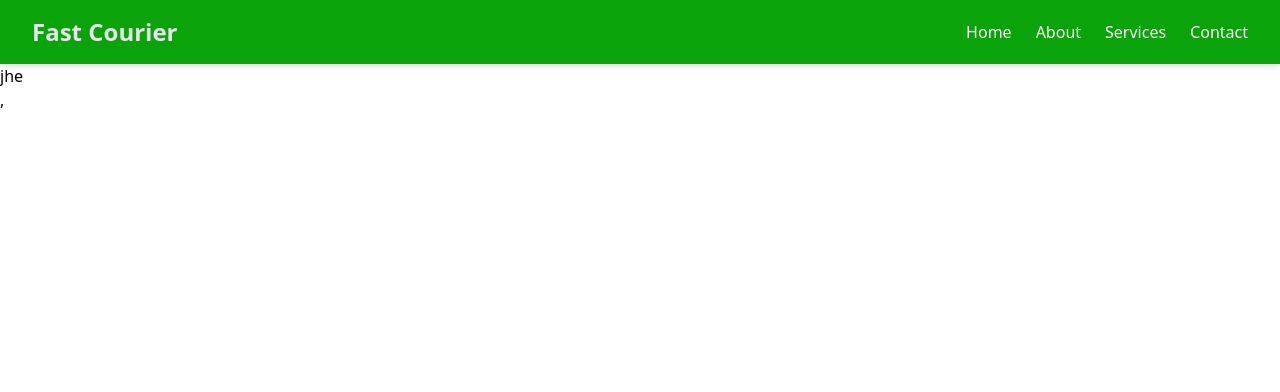
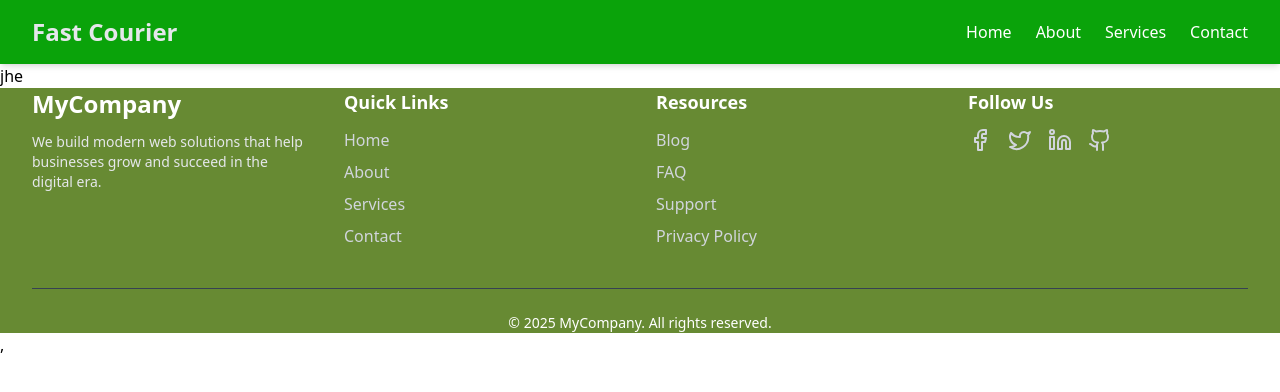
Before and after one commit to sabbir-hossen66/courier-service-client, a React (Vite) app: page / in a window 1280 px wide. Shown: the top 392 px of the page. Built offline with nearby package versions, Linux system fonts and the light colour scheme.

Commit message:
footer complete

```diff
--- a/src/layout/Root.jsx
+++ b/src/layout/Root.jsx
@@ -9,7 +9,7 @@ const Root = () => {
       <main className="pt-16">  {/* push content below navbar */}
         <Outlet />
       </main>
-      {/* <Footer/> */}
+      <Footer/>
     </>
   );
 };
--- a/src/pages/shared/Footer.jsx
+++ b/src/pages/shared/Footer.jsx
@@ -2,14 +2,14 @@ import { Facebook, Twitter, Linkedin, Github } from "lucide-react";
 
 export default function Footer() {
   return (
-    <footer className="bg-gray-700 text-gray-300 mt-100">
+    <footer className="bg-[#678A33] text-gray-300">
       <div className="max-w-7xl mx-auto px-4 sm:px-6 lg:px-8">
         {/* Grid Layout */}
         <div className="grid grid-cols-1 md:grid-cols-4 gap-8">
           {/* Logo + Description */}
           <div>
             <h2 className="text-2xl font-bold text-white">MyCompany</h2>
-            <p className="mt-3 text-sm text-gray-400">
+            <p className="mt-3 text-sm text-gray-200">
               We build modern web solutions that help businesses grow and
               succeed in the digital era.
             </p>
@@ -50,7 +50,7 @@ export default function Footer() {
         </div>
 
         {/* Divider */}
-        <div className="border-t border-gray-700 mt-10 pt-6 text-center text-sm text-gray-400">
+        <div className="border-t border-gray-700 mt-10 pt-6 text-center text-sm text-white">
           © {new Date().getFullYear()} MyCompany. All rights reserved.
         </div>
       </div>
```
